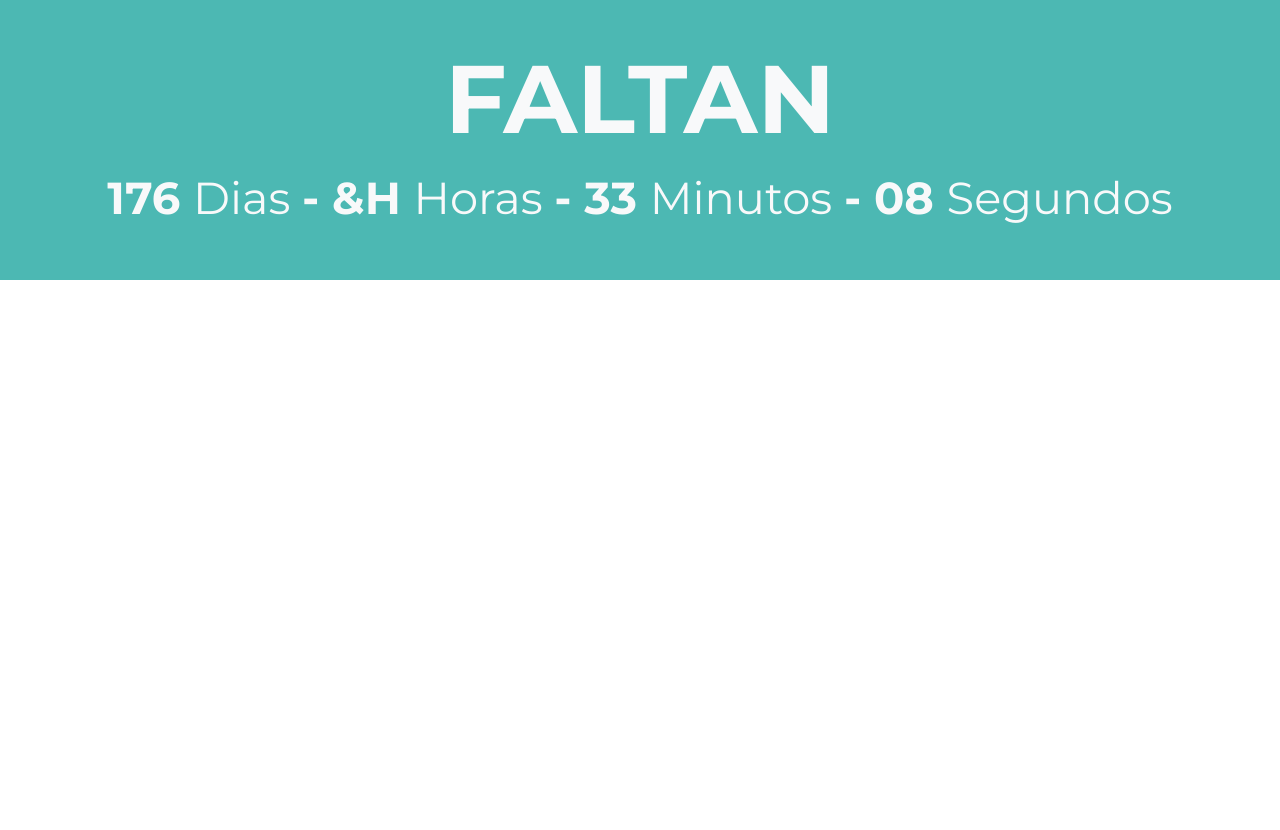
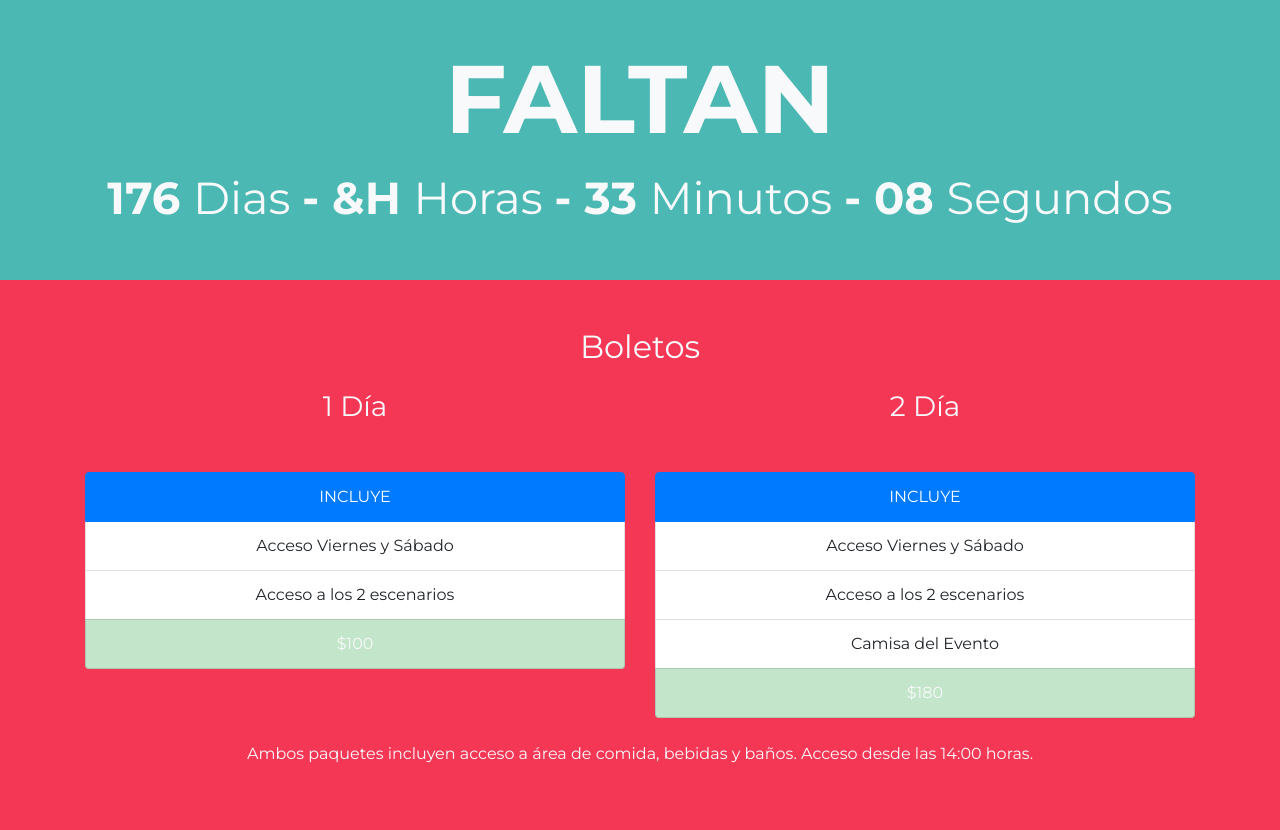
Before and after one commit to jorgebarcos/festival, a plain HTML site: page index.html in a window 1280 px wide. Shown: the part 3017-3847 px from the top of the page. Before the commit the page ends 3297 px from the top, so only its background shows below. Drawn offline with nearby package versions, Linux system fonts and the light colour scheme.

Commit message:
Creando la sección de los boletos

```diff
--- a/index.html
+++ b/index.html
@@ -379,6 +379,44 @@
       </div>
     </div>
 
+    <div class="boletos bg-danger py-5">
+      <h2 class="text-center text-light mb-4">Boletos</h2>
+      <div class="container">
+        <div class="row">
+          <div class="col-md-6">
+            <h3 class="text-center text-light">1 Día</h3>
+            <div class="contenido mt-5">
+              <ul class="list-group text-center">
+                <li class="list-group-item active text-uppercase">Incluye</li>
+                <li class="list-group-item">Acceso Viernes y Sábado</li>
+                <li class="list-group-item">Acceso a los 2 escenarios</li>
+                <li class="list-group-item list-group-item-success text-light">
+                  <p class="precio m-0">$100</p>
+                </li>
+              </ul>
+            </div>
+          </div>
+          <div class="col-md-6">
+            <h3 class="text-center text-light">2 Día</h3>
+            <div class="contenido mt-5">
+              <ul class="list-group text-center">
+                <li class="list-group-item active text-uppercase">Incluye</li>
+                <li class="list-group-item">Acceso Viernes y Sábado</li>
+                <li class="list-group-item">Acceso a los 2 escenarios</li>
+                <li class="list-group-item">Camisa del Evento</li>
+                <li class="list-group-item list-group-item-success text-light">
+                  <p class="precio m-0">$180</p>
+                </li>
+              </ul>
+            </div>
+          </div>
+        </div>
+      </div><!--.container-->
+      <p class="text-center mt-4 text-light">
+        Ambos paquetes incluyen acceso a área de comida, bebidas y baños. Acceso desde las 14:00 horas.
+      </p>
+    </div>
+
 
     <script src="https://code.jquery.com/jquery-3.3.1.slim.min.js" integrity="sha384-q8i/X+965DzO0rT7abK41JStQIAqVgRVzpbzo5smXKp4YfRvH+8abtTE1Pi6jizo" crossorigin="anonymous"></script>
     <script src="https://cdnjs.cloudflare.com/ajax/libs/popper.js/1.14.0/umd/popper.min.js" integrity="sha384-cs/chFZiN24E4KMATLdqdvsezGxaGsi4hLGOzlXwp5UZB1LY//20VyM2taTB4QvJ" crossorigin="anonymous"></script>
```
